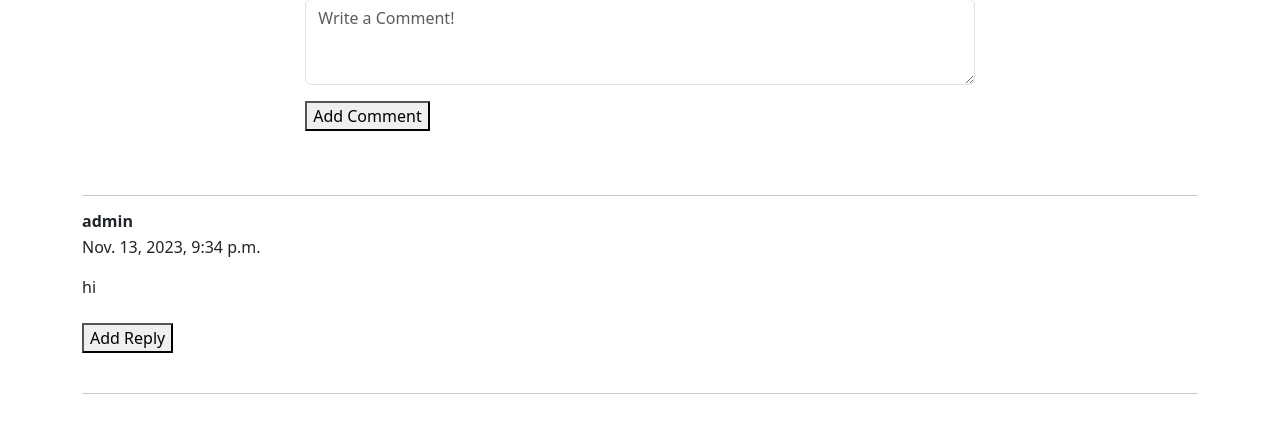
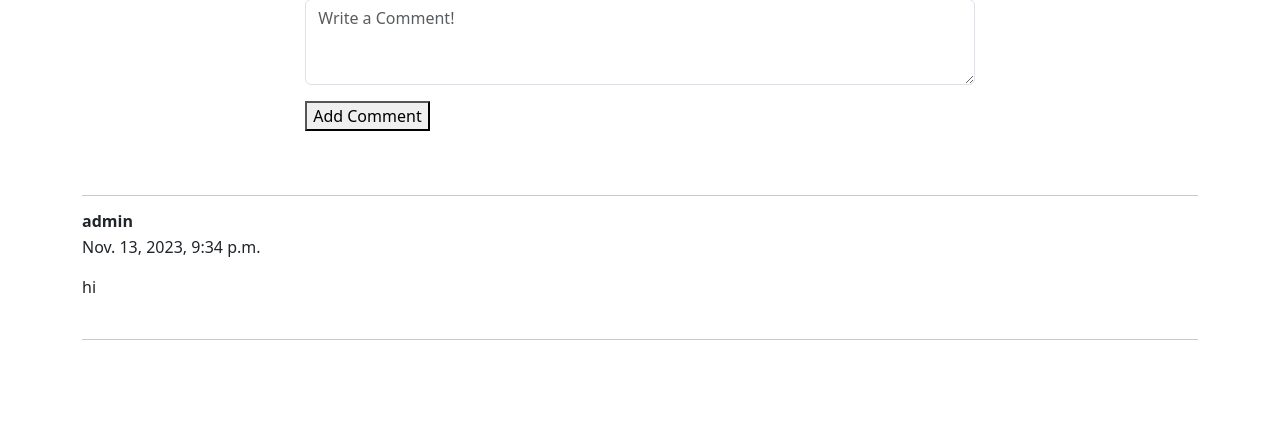
Before and after one commit to etooley77/site_main, a Django app: page /post/9/ in a window 1280 px wide. Shown: the part 363-800 px from the top of the page. Run offline with Django 4.2, Linux system fonts and the light colour scheme; a user stored in the database is signed in; data comes from the database, SQL or seed files in the repository; both versions use the stored data as it was after the commit.

Commit message:
basic bug fixes in comments section

```diff
--- a/site_forums/templates/post.html
+++ b/site_forums/templates/post.html
@@ -49,15 +49,6 @@
 
         <br>
 
-        <form method="post" action="" class="comment-form">
-          {% csrf_token %}
-          {{ reply_form.as_p }}
-          <input type="hidden" name="parent_comment_id" value="{{ parent_comment_id }}">
-          <button type="submit">Add Reply</button>
-        </form>
-
-        <br>
-
         <hr>
 
       {% endfor %}
```
Also changed, not shown: db.sqlite3.
